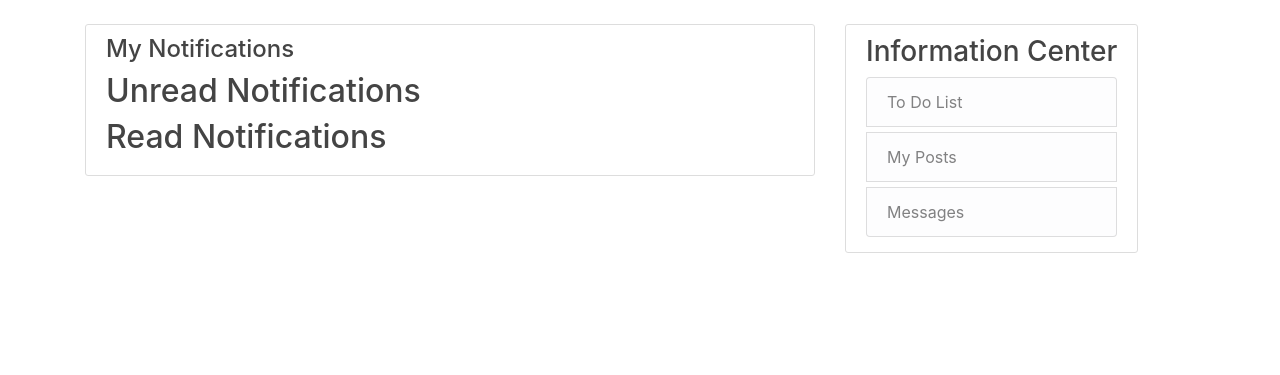
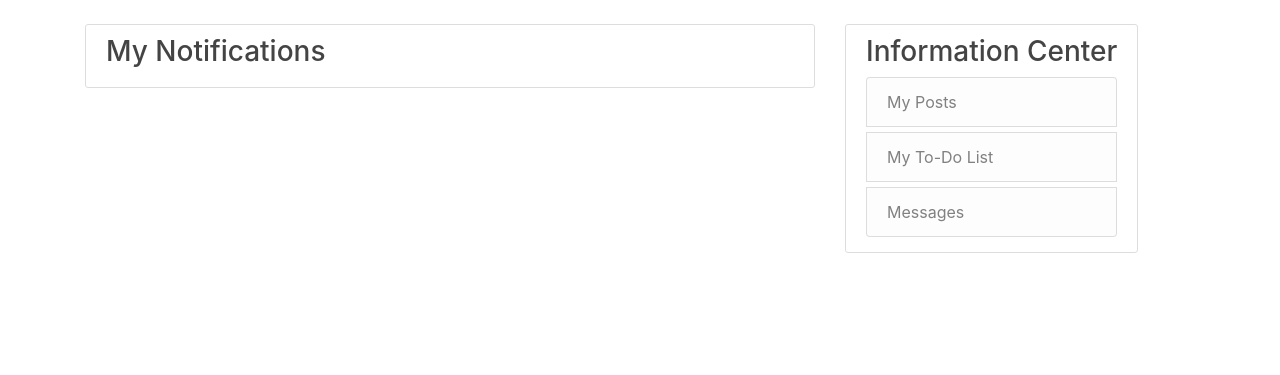
Before and after one commit to SinaBehrouz/Benefactors, a Flask app: page /notifications in a window 1280 px wide. Shown: the part 56-431 px from the top of the page. Run offline with Flask 2, Linux system fonts and the light colour scheme; the visitor is signed in with stand-in values (Sample User, id 1); data comes from the database, SQL or seed files in the repository; data that the repository does not hold is empty; some libraries are stand-ins or nearby versions.

Commit message:
shortened status messages + added styling for notifications

```diff
--- a/web/benefactors/notification_helper.py
+++ b/web/benefactors/notification_helper.py
@@ -4,7 +4,7 @@ from benefactors.models import User, Post, PostComment, statusEnum, notification
 from sqlalchemy import or_, desc, asc
 import json
 from sqlalchemy.exc import IntegrityError
-
+import datetime
 
 
 
@@ -27,6 +27,7 @@ def notify_commenters(post_id, notifier_user_id,notification_message, type):
                 print("volunteeered")
                 print(duplicate.notification_message, flush=True)
                 duplicate.is_read=False
+                duplicate.date_created=datetime.datetime.now()
                 db.session.commit()
             else:
                 print("should create a notification", flush=True)
@@ -44,6 +45,7 @@ def notify_volunteer(post_id, notifier_user_id, notification_message, type):
             print("printing duplicate", flush=True)
             print(duplicate.notification_message, flush=True)
             duplicate.is_read=False
+            duplicate.date_created=datetime.datetime.now()
             db.session.commit()
 
         else:
@@ -63,6 +65,7 @@ def notify_post_owner(post_id, notifier_user_id, notification_message, type):
             print("printing duplicate", flush=True)
             print(duplicate.notification_message, flush=True)
             duplicate.is_read=False
+            duplicate.date_created=datetime.datetime.now()
             db.session.commit()
         else:
             notification = Notification(recipient=recipient, notifier=notifier_user_id, post_id=post_id, notification_message=notification_message, is_read=0, type=type)
--- a/web/benefactors/routes.py
+++ b/web/benefactors/routes.py
@@ -300,10 +300,11 @@ def volunteer(post_id):
         # notification = Notification(recipient=recipient, notifier=current_user.id, post_id=post_id, notification_message=notification_message, is_read=0, type=notificationTypeEnum.VOLUNTEER)
         # db.session.add(notification)
 
-        notification_message = "{} has volunteered for your post! The the status of your post is now taken.".format(current_user.username)
+        notification_message = "{} volunteered for your post!".format(current_user.username)
         notify_post_owner(post_id, current_user.id, notification_message, notificationTypeEnum.VOLUNTEER)
 
-        notification_message = "A post you commented on has now been is now taken by another volunteer! The status is now taken."
+        # say status is now taken?
+        notification_message = "A post you commented on has is now taken by another volunteer!"
         notify_commenters(post_id, current_user.id, notification_message, notificationTypeEnum.VOLUNTEER)
 
 
@@ -328,10 +329,12 @@ def unvolunteer(post_id):
         flash('You are no longer volunteering for the post!', 'success')
 
         # ------ create notification for post owner, and all users who have commented on this post -------- #
-        notification_message = "{} has un-volunteered for your post! The the status of your post is now open.".format(current_user.username)
+        # want to say that it's open now?
+        notification_message = "{} has un-volunteered for your post!".format(current_user.username)
         notify_post_owner(post_id, current_user.id, notification_message, notificationTypeEnum.UN_VOLUNTEER)
 
-        notification_message = "A post you commented on has now been has lost its volunteer! The status of the post is now open."
+        # want to say that it's open now?
+        notification_message = "A post you commented on has lost its volunteer!"
         notify_commenters(post_id, current_user.id, notification_message, notificationTypeEnum.UN_VOLUNTEER)
 
     db.session.commit()
@@ -696,16 +699,16 @@ def getConversationForChannel(id):
 @login_required
 def get_notifications():
     user = User.query.filter_by(email=current_user.email).first()
-    unread_notifications = Notification.query.filter_by(recipient=current_user.id, is_read=False).all()
-    read_notifications = Notification.query.filter_by(recipient=current_user.id, is_read=True).all()
+    unread_notifications = Notification.query.filter_by(recipient=current_user.id, is_read=False).order_by(Notification.date_created.desc()).all()
+    read_notifications = Notification.query.filter_by(recipient=current_user.id, is_read=True).order_by(Notification.date_created.desc()).all()
 
     # marking all of them as read now
-    try:
-        for notification in unread_notifications:
+
+    for notification in unread_notifications:
             notification.is_read=True
             db.session.commit()
-    except:
-        print("caught duplicate error, not adding it", flush=True)
+    # combine notification view?
+
 
 
 
--- a/web/benefactors/templates/layout.html
+++ b/web/benefactors/templates/layout.html
@@ -59,8 +59,8 @@
          <div class="content-section" style="position:fixed; transform: none;">
            <h3>Information Center</h3>
              <ul class="list-group">
-               <li class="list-group-item list-group-item-light" style="margin-bottom: 5px;"> <a class="list-group-item-light" href="#">To Do List</a> </li>
-               <li class="list-group-item list-group-item-light" style="margin-bottom: 5px;"> <a class="list-group-item-light" href="#">My Posts</a> </li>
+               <li class="list-group-item list-group-item-light" style="margin-bottom: 5px;"> <a class="list-group-item-light" href="{{ url_for('get_account') }}">My Posts</a> </li>
+               <li class="list-group-item list-group-item-light" style="margin-bottom: 5px;"> <a class="list-group-item-light" href="{{ url_for('get_account') }}">My To-Do List</a> </li>
                <li class="list-group-item list-group-item-light" style="margin-bottom: 5px;"> <a class="list-group-item-light" href="{{ url_for('messages') }}">Messages</a> </li>
              </ul>
          </div>
--- a/web/benefactors/templates/notifications.html
+++ b/web/benefactors/templates/notifications.html
@@ -1,19 +1,41 @@
 <!--Note to self, to-do: Need to format and clean up. This is only functional, not clean and does not have proper styling-->
 {% extends "layout.html" %}
 {% block content %}
-<article class="media content-section">
-        <div class="notifications">
-            <h4 class="Notifications Title"> My Notifications </h4>
-            <h2 class="Notifications Title"> Unread Notifications </h2>
-            {% for a in unread_notifications %}
-            <p><a class="article-title" href="{{ url_for('post', post_id=a.post_id) }}">{{ a.notification_message }}</a></p>
-            {% endfor %}
-            <h2 class="Notifications Title"> Read Notifications </h2>
-            {% for b in read_notifications %}
-            <p><a class="article-title" href="{{ url_for('post', post_id=b.post_id) }}">{{ b.notification_message }}</a></p>
-            {% endfor %}
+  <!--Notifications-->
+  <div class="content-section">
+    <h3 class="notification-title">My Notifications</h3>
+    {% for notification in unread_notifications %}
+    <!-- cannot seem to make notification display tag work, even after adding it to css -->
+      <article class="media content-section" id="comment-display">
+        <div class="media-body">
+            <div class="article-metadata">
+              <!--Notification Message-->
+              <b><a class="mr-20" href="{{ url_for('post', post_id=notification.post_id) }}">{{ notification.notification_message }}</a></b>
+              <div class="dropdown show">
+                <!--Notification Date Date-->
+                <small class="text-muted">{{ notification.date_created.strftime('%Y-%m-%d %H:%M') }}</small>
+              </div>
+            </div>
         </div>
+      </article>
+    {% endfor %}
+    {% for notification in read_notifications %}
+    <!-- cannot seem to make notification display tag work, even after adding it to css -->
+      <article class="media content-section" id="comment-display">
+        <div class="media-body">
+            <div class="article-metadata">
+              <!--Notification Message-->
+              <a class="mr-20" href="{{ url_for('post', post_id=notification.post_id) }}">{{ notification.notification_message }}</a>
+              <div class="dropdown show">
+                <!--Notification Date Date-->
+                <small class="text-muted">{{ notification.date_created.strftime('%Y-%m-%d %H:%M') }}</small>
+              </div>
+            </div>
+        </div>
+      </article>
+    {% endfor %}
 
 
-</article>
+  </div>
+
 {% endblock content %}
```
